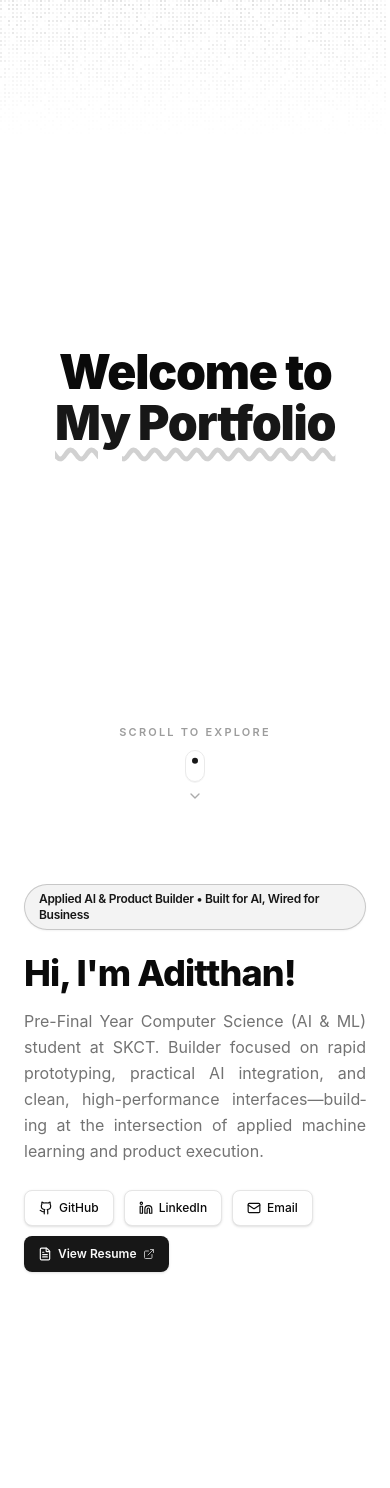
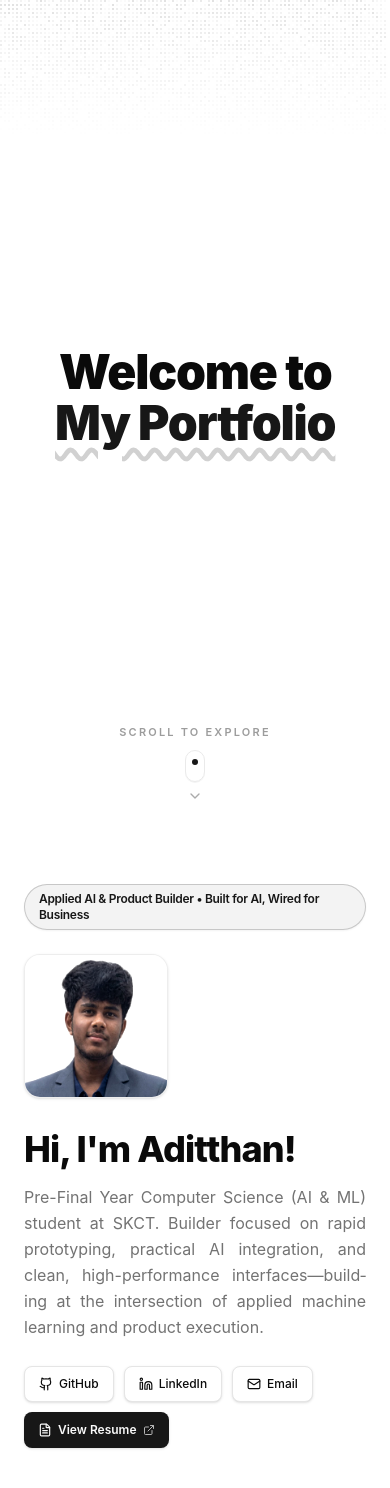
Before and after one commit to Aditthan-07/My-Portfolio, a Next.js app: page / in a window 390 px wide. Shown: the top 1488 px of the page. Before the commit the page ends 1384 px from the top, so only its background shows below. Built offline with nearby package versions, Linux system fonts and the light colour scheme.

Commit message:
feat(hero): integrate profile portrait with responsive framing and border

```diff
--- a/src/app/page.tsx
+++ b/src/app/page.tsx
@@ -1,3 +1,4 @@
+import { Avatar, AvatarFallback, AvatarImage } from "@/components/ui/avatar";
 import { Button } from "@/components/ui/button";
 import { Github, Linkedin, Mail, FileText, ExternalLink } from "lucide-react";
 import { DATA } from "@/data/resume";
@@ -53,6 +54,18 @@ export default function Page() {
                   </a>
                 </div>
               </div>
+
+              {/* Profile Avatar */}
+              <div className="shrink-0">
+                <Avatar className="w-36 h-36 md:w-44 md:h-44 aspect-square rounded-2xl border border-border/60 shadow-sm overflow-hidden bg-muted/30">
+                  <AvatarImage
+                    alt={DATA.name}
+                    src={DATA.avatarUrl}
+                    className="object-cover object-top brightness-105 contrast-105"
+                  />
+                  <AvatarFallback className="font-bold text-2xl">{DATA.initials}</AvatarFallback>
+                </Avatar>
+              </div>
             </div>
           </div>
         </section>
--- a/src/data/resume.tsx
+++ b/src/data/resume.tsx
@@ -6,6 +6,7 @@ export const DATA = {
   phone: "(+91) 9486244484",
   email: "aditthanjeganathan067@gmail.com",
   positioningPill: "Applied AI & Product Builder • Built for AI, Wired for Business",
+  avatarUrl: "/images/aditthan.jpg",
   contact: {
     email: "aditthanjeganathan067@gmail.com",
     tel: "+919486244484",
```
Also changed, not shown: public/aditthan.jpg (added), public/images/aditthan.jpg (added).
